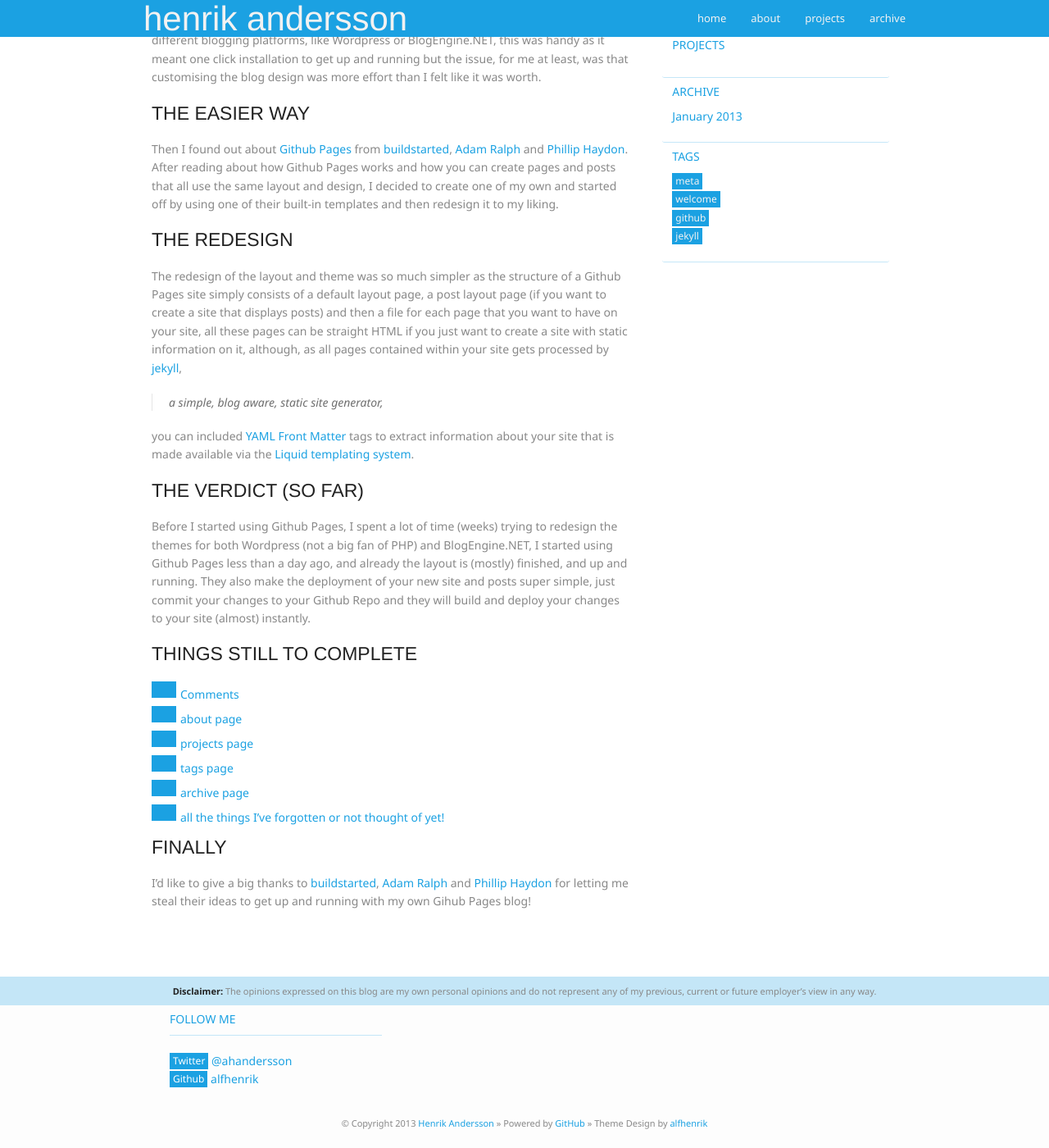
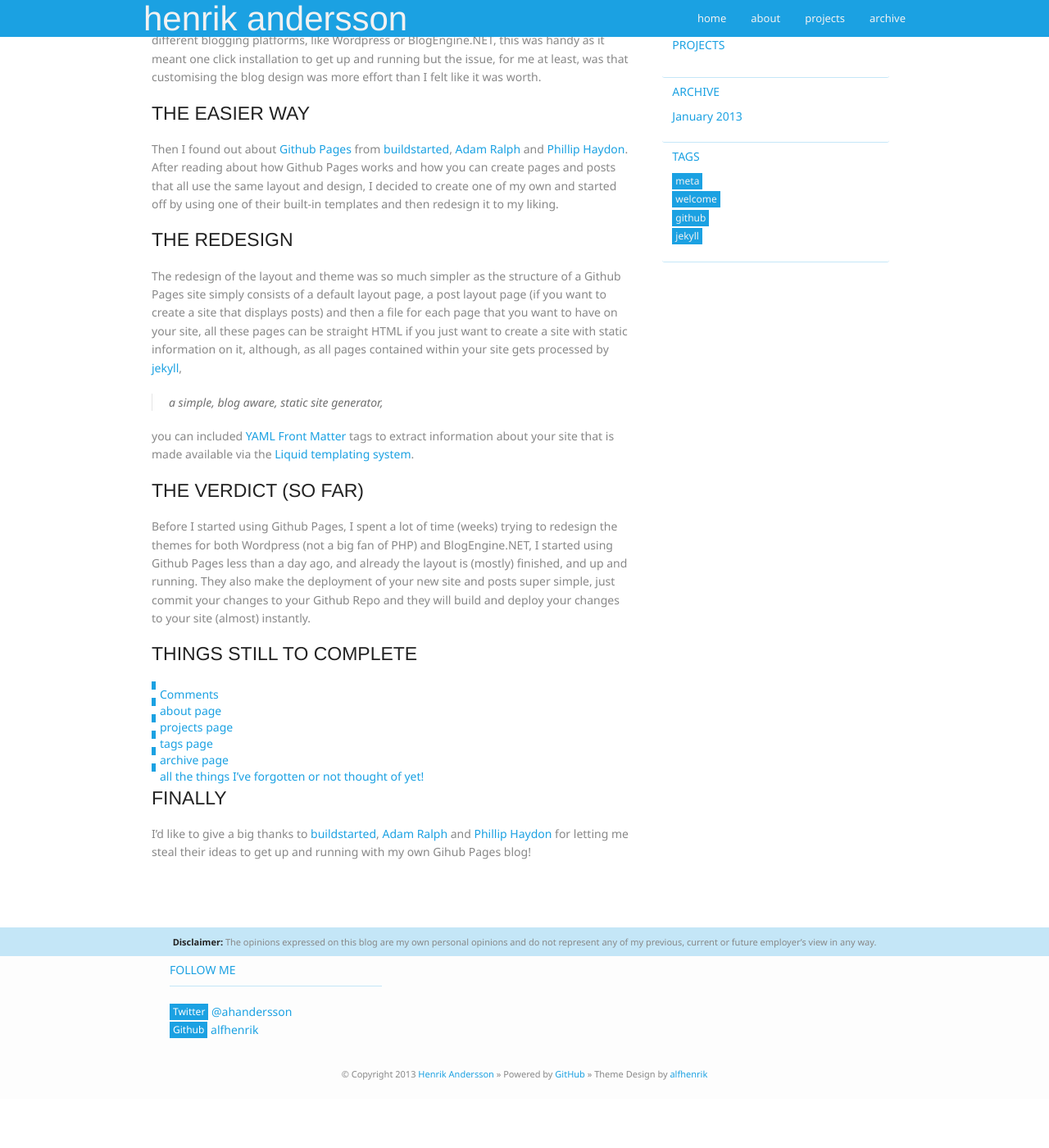
Before and after one commit to hnrkndrssn/hnrkndrssn.github.io, a Jekyll site: the page built from _posts/2013-01-05-new-blog.md, in a window 1280 px wide and 1400 px high, scrolled down 282 px. Shown: the whole window at 82% size. Built offline with Jekyll 4.4.1, drawn with Linux system fonts in a browser that asks for light colours; Markdown is read by kramdown in place of the engine named in the settings; after the commit the page ends 1622 px from its top, so only the background shows below that.

Commit message:
update css

```diff
--- a/stylesheets/styles.css
+++ b/stylesheets/styles.css
@@ -227,9 +227,9 @@
 #post ul li, #post ol li {
   border-left-color:#1BA1E2;
   border-left-style:solid;
-  border-left-width:30px;
+  border-left-width:5px;
   display:block;
-  height:20px;
+  height:5px;
   list-style-position:inside;
   list-style-type:none;
   margin:10px 0;
```
